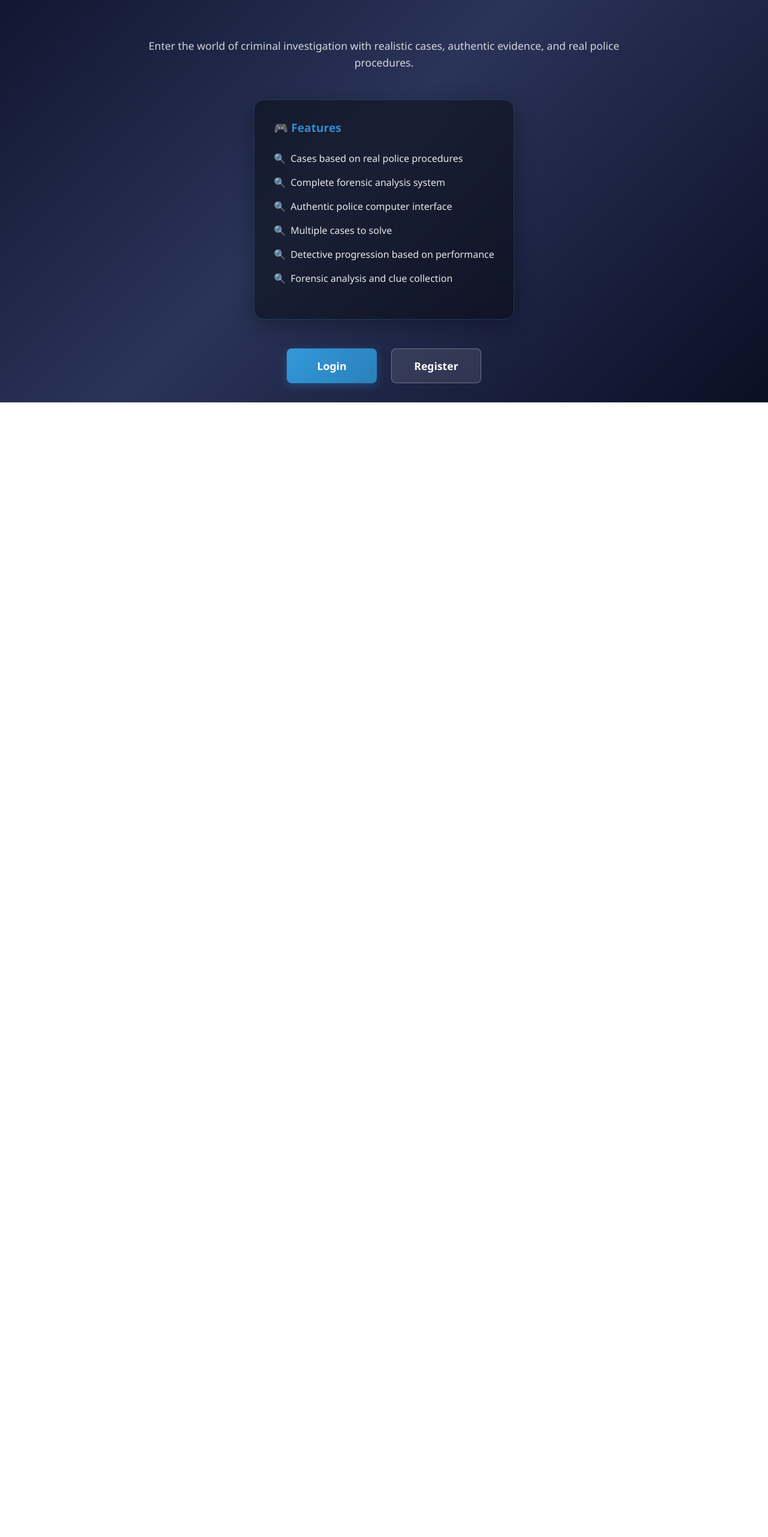
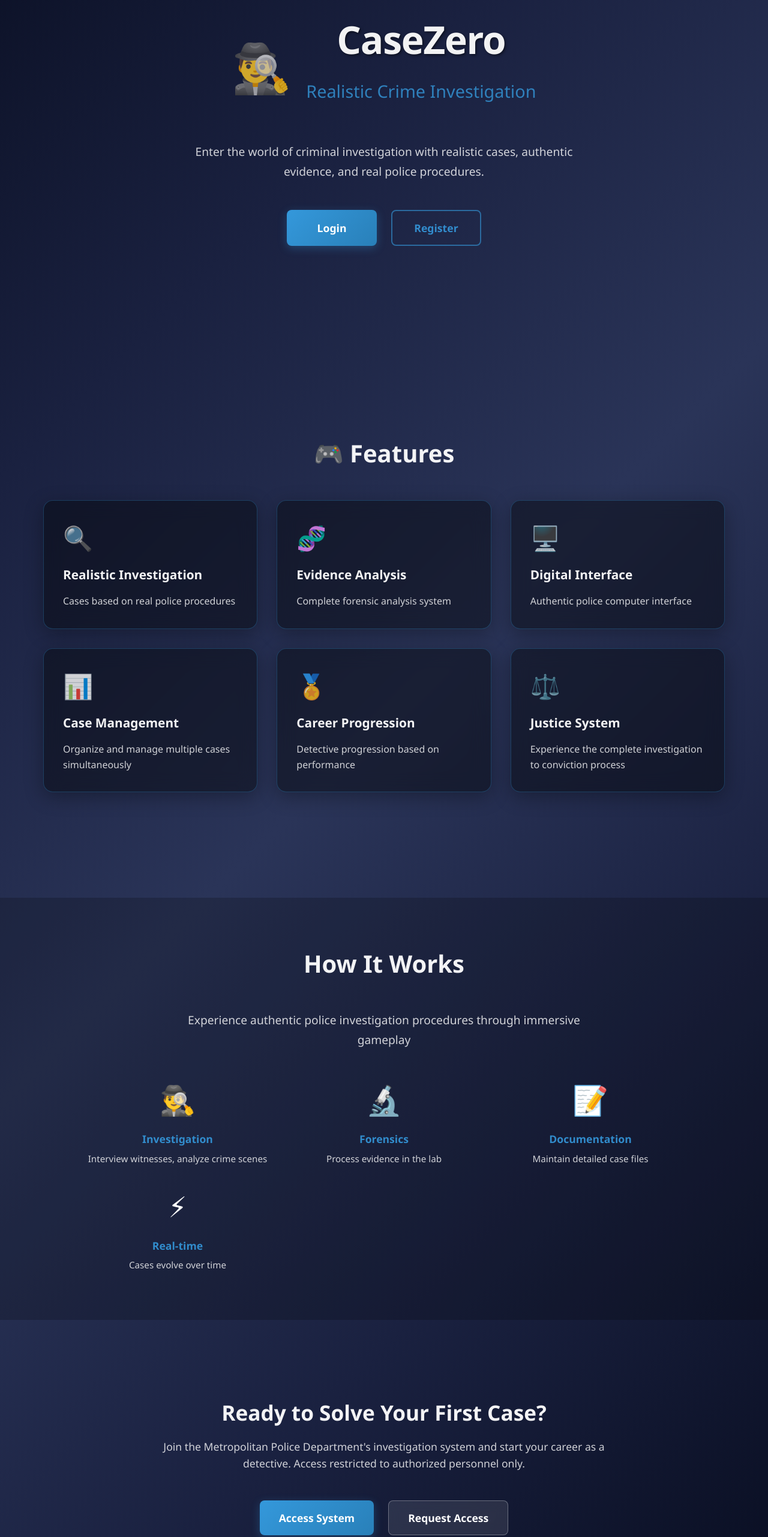
Before and after one commit to lcarli/CaseZero-Alternative, a React (Vite) app in the folder frontend/: page / in a window 1280 px wide. Shown: the part 234-2797 px from the top of the page at 60% size. Before the commit the page ends 905 px from the top, so only its background shows below. Built offline with nearby package versions, Linux system fonts and the light colour scheme.

Commit message:
Implement modern landing page layout with enhanced sections and improved UX
Co-authored-by: lcarli <4472823+lcarli@users.noreply.github.com>

```diff
--- a/frontend/src/pages/HomePage.tsx
+++ b/frontend/src/pages/HomePage.tsx
@@ -14,95 +14,239 @@ const PageContainer = styled.div`
 
 const MainContent = styled.main`
   flex: 1;
+  padding-top: 5rem;
+`
+
+// Hero Section
+const HeroSection = styled.section`
   display: flex;
   flex-direction: column;
   align-items: center;
   justify-content: center;
-  padding: 6rem 2rem 2rem;
+  padding: 4rem 2rem;
   min-height: 100vh;
+  text-align: center;
+  position: relative;
 `
 
 const LogoContainer = styled.div`
   display: flex;
   align-items: center;
   justify-content: center;
+  gap: 1.5rem;
+  margin-bottom: 2rem;
+
+  @media (max-width: 768px) {
+    flex-direction: column;
     gap: 1rem;
+  }
+`
+
+const LogoIcon = styled.div`
+  font-size: 5rem;
+  color: rgba(52, 152, 219, 0.8);
+  animation: pulse 2s infinite;
+
+  @keyframes pulse {
+    0%, 100% { transform: scale(1); }
+    50% { transform: scale(1.05); }
+  }
+
+  @media (max-width: 768px) {
+    font-size: 4rem;
+  }
+`
+
+const Title = styled.h1`
+  font-size: 4rem;
+  margin: 0;
+  text-shadow: 2px 2px 4px rgba(0, 0, 0, 0.5);
+  color: rgba(255, 255, 255, 0.95);
+  font-weight: 700;
+  letter-spacing: -0.02em;
+
+  @media (max-width: 768px) {
+    font-size: 2.5rem;
+  }
+`
+
+const Subtitle = styled.h2`
+  font-size: 1.8rem;
+  margin: 1rem 0 2rem 0;
+  color: rgba(52, 152, 219, 0.8);
+  font-weight: 300;
+
+  @media (max-width: 768px) {
+    font-size: 1.4rem;
+  }
+`
+
+const Description = styled.p`
+  max-width: 700px;
+  margin: 0 auto 3rem;
+  line-height: 1.7;
+  font-size: 1.2rem;
+  color: rgba(255, 255, 255, 0.8);
+
+  @media (max-width: 768px) {
+    font-size: 1rem;
+    margin-bottom: 2rem;
+  }
+`
+
+const HeroButtons = styled.div`
+  display: flex;
+  gap: 1.5rem;
+  justify-content: center;
+  flex-wrap: wrap;
+  margin-bottom: 4rem;
+`
+
+// Features Section
+const FeaturesSection = styled.section`
+  padding: 5rem 2rem;
+  max-width: 1200px;
+  margin: 0 auto;
+`
+
+const SectionTitle = styled.h2`
+  font-size: 2.5rem;
+  text-align: center;
+  margin-bottom: 3rem;
+  color: rgba(255, 255, 255, 0.95);
+  font-weight: 600;
+
+  @media (max-width: 768px) {
+    font-size: 2rem;
+  }
+`
+
+const FeaturesGrid = styled.div`
+  display: grid;
+  grid-template-columns: repeat(auto-fit, minmax(300px, 1fr));
+  gap: 2rem;
   margin-bottom: 3rem;
 `
 
-const LogoIcon = styled.div`
-  font-size: 4rem;
-  color: rgba(52, 152, 219, 0.8);
-`
-
-const Title = styled.h1`
-  font-size: 3.5rem;
-  margin: 0;
-  text-shadow: 2px 2px 4px rgba(0, 0, 0, 0.5);
-  color: rgba(255, 255, 255, 0.95);
-`
-
-const Subtitle = styled.h2`
-  font-size: 1.5rem;
-  margin: 0 0 2rem 0;
-  color: rgba(52, 152, 219, 0.8);
-  font-weight: 300;
-`
-
-const Description = styled.div`
-  max-width: 800px;
-  text-align: center;
-  margin-bottom: 3rem;
-  line-height: 1.6;
-  font-size: 1.1rem;
-  color: rgba(255, 255, 255, 0.8);
-`
-
-const GameInfo = styled.div`
+const FeatureCard = styled.div`
   background: rgba(0, 0, 0, 0.4);
   border: 1px solid rgba(52, 152, 219, 0.3);
   border-radius: 1rem;
   padding: 2rem;
-  margin-bottom: 3rem;
   backdrop-filter: blur(15px);
   box-shadow: 0 8px 32px rgba(0, 0, 0, 0.3);
-  max-width: 600px;
-  text-align: left;
+  transition: all 0.3s ease;
+
+  &:hover {
+    transform: translateY(-5px);
+    border-color: rgba(52, 152, 219, 0.5);
+    box-shadow: 0 12px 40px rgba(0, 0, 0, 0.4);
+  }
 `
 
-const GameInfoTitle = styled.h3`
-  color: rgba(52, 152, 219, 0.9);
-  margin: 0 0 1rem 0;
-  font-size: 1.2rem;
+const FeatureIcon = styled.div`
+  font-size: 2.5rem;
+  margin-bottom: 1rem;
+  color: rgba(52, 152, 219, 0.8);
+`
+
+const FeatureTitle = styled.h3`
+  font-size: 1.3rem;
+  margin-bottom: 1rem;
+  color: rgba(255, 255, 255, 0.95);
   font-weight: 600;
 `
 
-const FeatureList = styled.ul`
-  list-style: none;
-  padding: 0;
-  margin: 1rem 0;
+const FeatureDescription = styled.p`
+  color: rgba(255, 255, 255, 0.8);
+  line-height: 1.6;
+  margin: 0;
+`
 
-  li {
-    padding: 0.5rem 0;
-    color: rgba(255, 255, 255, 0.9);
+// Game Mechanics Section
+const GameMechanicsSection = styled.section`
+  background: rgba(0, 0, 0, 0.2);
+  padding: 5rem 2rem;
+  margin: 3rem 0;
+`
+
+const MechanicsContainer = styled.div`
+  max-width: 1000px;
+  margin: 0 auto;
+  text-align: center;
+`
+
+const MechanicsList = styled.div`
+  display: grid;
+  grid-template-columns: repeat(auto-fit, minmax(250px, 1fr));
+  gap: 2rem;
+  margin-top: 3rem;
+`
+
+const MechanicItem = styled.div.withConfig({
+  shouldForwardProp: (prop) => prop !== 'emoji'
+})<{ emoji: string }>`
   display: flex;
+  flex-direction: column;
   align-items: center;
-    gap: 0.5rem;
+  text-align: center;
 
   &::before {
-      content: '🔍';
-      font-size: 1rem;
-    }
+    content: '${props => props.emoji}';
+    font-size: 3rem;
+    margin-bottom: 1rem;
+    display: block;
   }
 `
 
-const ButtonContainer = styled.div`
+const MechanicTitle = styled.h4`
+  font-size: 1.1rem;
+  margin-bottom: 0.5rem;
+  color: rgba(52, 152, 219, 0.9);
+  font-weight: 600;
+`
+
+const MechanicText = styled.p`
+  color: rgba(255, 255, 255, 0.8);
+  line-height: 1.5;
+  margin: 0;
+  font-size: 0.95rem;
+`
+
+// Call to Action Section
+const CTASection = styled.section`
+  padding: 5rem 2rem;
+  text-align: center;
+  max-width: 800px;
+  margin: 0 auto;
+`
+
+const CTATitle = styled.h2`
+  font-size: 2.2rem;
+  margin-bottom: 1rem;
+  color: rgba(255, 255, 255, 0.95);
+  font-weight: 600;
+
+  @media (max-width: 768px) {
+    font-size: 1.8rem;
+  }
+`
+
+const CTADescription = styled.p`
+  font-size: 1.1rem;
+  color: rgba(255, 255, 255, 0.8);
+  margin-bottom: 3rem;
+  line-height: 1.6;
+`
+
+const CTAButtons = styled.div`
   display: flex;
   gap: 1.5rem;
   justify-content: center;
   flex-wrap: wrap;
 `
 
+// Button Styles
 const Button = styled.button`
   padding: 1rem 2rem;
   font-size: 1.1rem;
@@ -113,6 +257,10 @@ const Button = styled.button`
   transition: all 0.3s ease;
   font-family: inherit;
   min-width: 150px;
+  text-decoration: none;
+  display: inline-flex;
+  align-items: center;
+  justify-content: center;
 
   &.primary {
     background: linear-gradient(135deg, #3498db, #2980b9);
@@ -136,17 +284,71 @@ const Button = styled.button`
       transform: translateY(-2px);
     }
   }
+
+  &.outline {
+    background: transparent;
+    color: rgba(52, 152, 219, 0.9);
+    border: 2px solid rgba(52, 152, 219, 0.6);
+
+    &:hover {
+      background: rgba(52, 152, 219, 0.1);
+      border-color: rgba(52, 152, 219, 0.8);
+      transform: translateY(-2px);
+    }
+  }
 `
 
 const HomePage = () => {
   const navigate = useNavigate()
   const { t } = useLanguage()
 
+  const features = [
+    {
+      icon: '🔍',
+      title: t('realisticInvestigation'),
+      description: t('realisticInvestigationDesc')
+    },
+    {
+      icon: '🧬',
+      title: t('evidenceAnalysis'),
+      description: t('evidenceAnalysisDesc')
+    },
+    {
+      icon: '🖥️',
+      title: 'Digital Interface',
+      description: t('authenticPoliceInterface')
+    },
+    {
+      icon: '📊',
+      title: t('caseManagement'),
+      description: t('caseManagementDesc')
+    },
+    {
+      icon: '🏅',
+      title: 'Career Progression',
+      description: t('detectiveProgression')
+    },
+    {
+      icon: '⚖️',
+      title: 'Justice System',
+      description: 'Experience the complete investigation to conviction process'
+    }
+  ]
+
+  const mechanics = [
+    { emoji: '🕵️‍♂️', title: 'Investigation', text: 'Interview witnesses, analyze crime scenes' },
+    { emoji: '🔬', title: 'Forensics', text: 'Process evidence in the lab' },
+    { emoji: '📝', title: 'Documentation', text: 'Maintain detailed case files' },
+    { emoji: '⚡', title: 'Real-time', text: 'Cases evolve over time' }
+  ]
+
   return (
     <PageContainer>
       <Navigation />
 
       <MainContent>
+        {/* Hero Section */}
+        <HeroSection>
           <LogoContainer>
             <LogoIcon>🕵️‍♂️</LogoIcon>
             <div>
@@ -159,19 +361,7 @@ const HomePage = () => {
             {t('heroDescription')}
           </Description>
 
-        <GameInfo>
-          <GameInfoTitle>🎮 {t('featuresTitle')}</GameInfoTitle>
-          <FeatureList>
-            <li>{t('realisticInvestigationDesc')}</li>
-            <li>{t('evidenceAnalysisDesc')}</li>
-            <li>{t('authenticPoliceInterface')}</li>
-            <li>{t('multipleCases')}</li>
-            <li>{t('detectiveProgression')}</li>
-            <li>{t('forensicAnalysis')}</li>
-          </FeatureList>
-        </GameInfo>
-
-        <ButtonContainer>
+          <HeroButtons>
             <Button
               className="primary"
               onClick={() => navigate('/login')}
@@ -179,12 +369,68 @@ const HomePage = () => {
               {t('login')}
             </Button>
             <Button
-            className="secondary"
+              className="outline"
               onClick={() => navigate('/register')}
             >
               {t('register')}
             </Button>
-        </ButtonContainer>
+          </HeroButtons>
+        </HeroSection>
+
+        {/* Features Section */}
+        <FeaturesSection>
+          <SectionTitle>🎮 {t('featuresTitle')}</SectionTitle>
+          <FeaturesGrid>
+            {features.map((feature, index) => (
+              <FeatureCard key={index}>
+                <FeatureIcon>{feature.icon}</FeatureIcon>
+                <FeatureTitle>{feature.title}</FeatureTitle>
+                <FeatureDescription>{feature.description}</FeatureDescription>
+              </FeatureCard>
+            ))}
+          </FeaturesGrid>
+        </FeaturesSection>
+
+        {/* Game Mechanics Section */}
+        <GameMechanicsSection>
+          <MechanicsContainer>
+            <SectionTitle>How It Works</SectionTitle>
+            <Description>
+              Experience authentic police investigation procedures through immersive gameplay
+            </Description>
+            <MechanicsList>
+              {mechanics.map((mechanic, index) => (
+                <MechanicItem key={index} emoji={mechanic.emoji}>
+                  <MechanicTitle>{mechanic.title}</MechanicTitle>
+                  <MechanicText>{mechanic.text}</MechanicText>
+                </MechanicItem>
+              ))}
+            </MechanicsList>
+          </MechanicsContainer>
+        </GameMechanicsSection>
+
+        {/* Call to Action Section */}
+        <CTASection>
+          <CTATitle>Ready to Solve Your First Case?</CTATitle>
+          <CTADescription>
+            Join the Metropolitan Police Department's investigation system and start your career as a detective.
+            Access restricted to authorized personnel only.
+          </CTADescription>
+          <CTAButtons>
+            <Button
+              className="primary"
+              onClick={() => navigate('/login')}
+            >
+              Access System
+            </Button>
+            <Button
+              className="secondary"
+              onClick={() => navigate('/register')}
+            >
+              Request Access
+            </Button>
+          </CTAButtons>
+        </CTASection>
       </MainContent>
     </PageContainer>
   )
```
Lines whose indentation alone changed are shown as unchanged.
